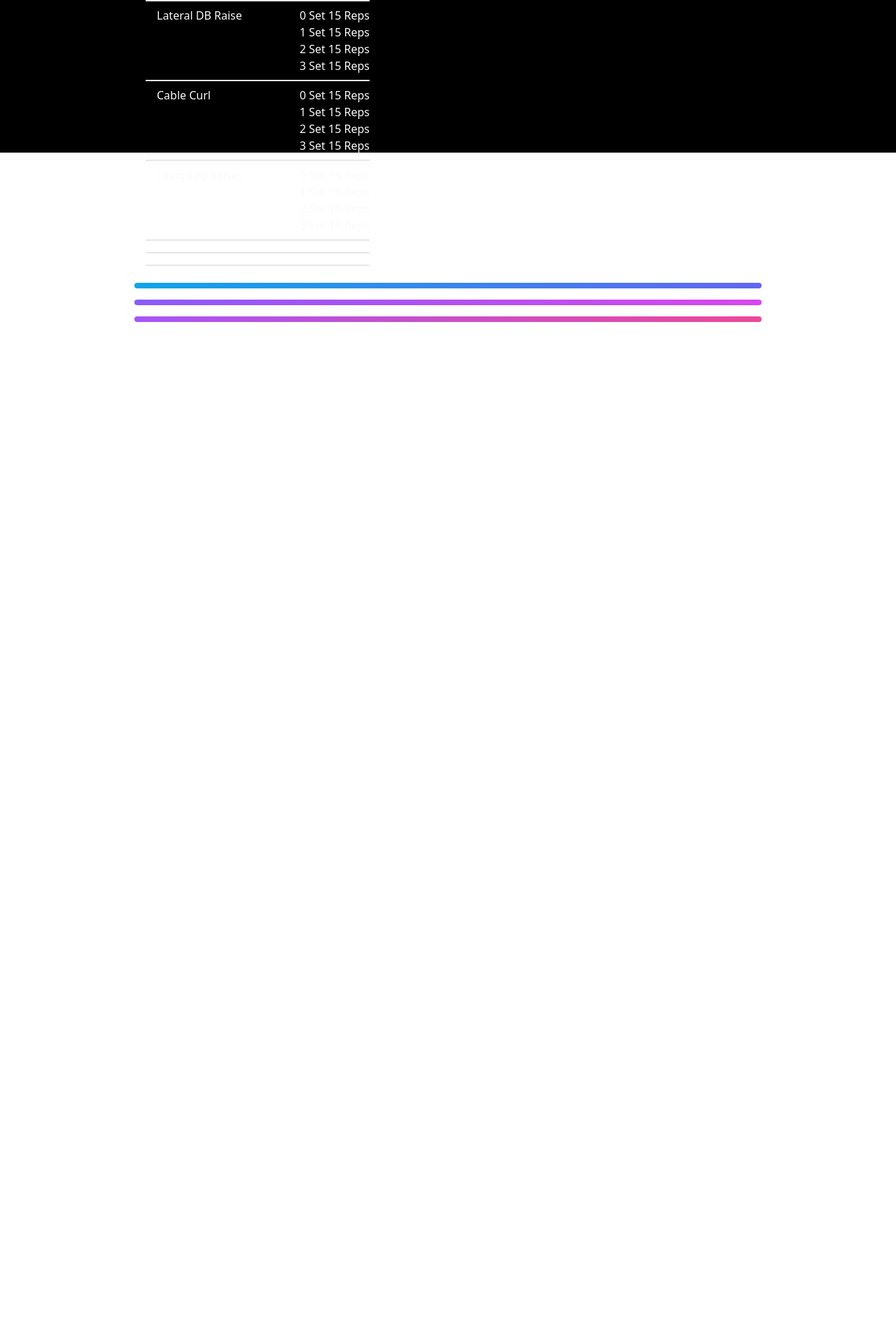
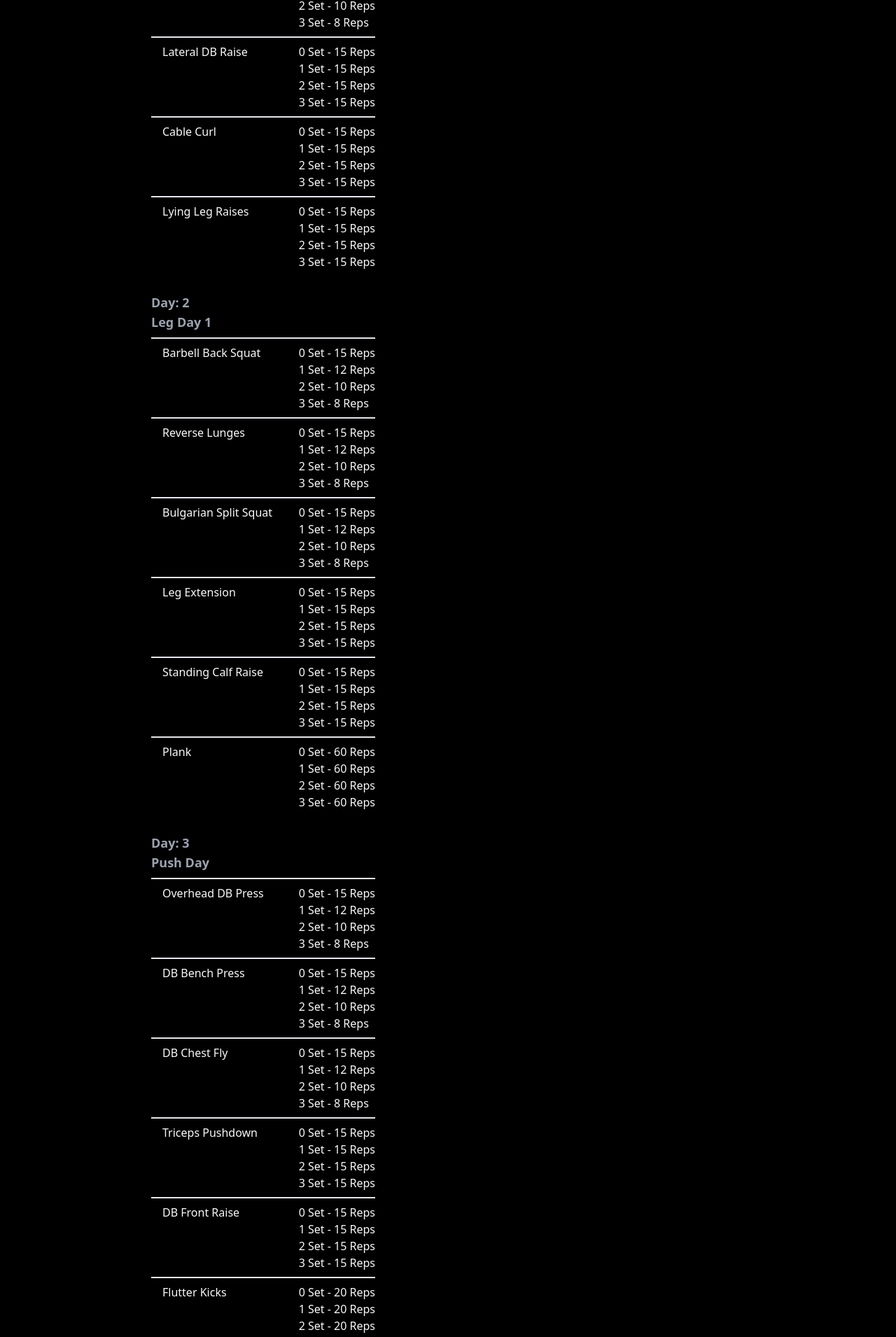
Before and after one commit to andrewgilliland/open-fit, a Next.js app: page / in a window 1280 px wide. Shown: the part 582-2492 px from the top of the page at 70% size. Before the commit the page ends 1042 px from the top, so only its background shows below. Built offline with nearby package versions, Linux system fonts and the light colour scheme.

Commit message:
feat: initial commit

```diff
--- /dev/null
+++ b/components/Program.tsx
@@ -0,0 +1,39 @@
+import { Program } from '../lib/types'
+
+const ProgramCard = ({ program }: { program: Program }) => {
+  const { name, workouts } = program
+  return (
+    <div className="text-gray-50">
+      <h2 className="text-gray-100 text-xl font-semibold">
+        {program.name} Program
+      </h2>
+      {program.workouts.map(({ day, name, exercises }) => (
+        <div className="ml-4 mt-4 p-2">
+          <div className="text-gray-400 text-lg font-semibold">
+            <div>Day: {day}</div>
+            <div>{name}</div>
+          </div>
+          <div>
+            {exercises.map(({ name, sets }) => (
+              <div className=" border-t-2 max-w-xs mt-2">
+                <div className="flex justify-between mt-2">
+                  <div className="ml-4">{name}</div>
+                  <div className="flex flex-col">
+                    {sets &&
+                      sets.map((set, i) => (
+                        <div className="">
+                          {i} Set - {set} Reps
+                        </div>
+                      ))}
+                  </div>
+                </div>
+              </div>
+            ))}
+          </div>
+        </div>
+      ))}
+    </div>
+  )
+}
+
+export default ProgramCard
--- a/data/programs.ts
+++ b/data/programs.ts
@@ -1,50 +1,5 @@
 export const programOne = {
-  name: 'PLPL',
-  workouts: [
-    {
-      day: 1,
-      name: 'Pull Day',
-      exercises: [
-        {
-          name: 'Lat Pulldown',
-          targetGroup: 'Back',
-          sets: [15, 12, 10, 8],
-        },
-        {
-          name: 'Cable Row',
-          targetGroup: 'Back',
-          sets: [15, 12, 10, 8],
-        },
-        {
-          name: 'Face Pull',
-          targetGroup: 'Traps',
-          sets: [15, 12, 10, 8],
-        },
-        {
-          name: 'Lateral DB Raise',
-          targetGroup: 'Delts',
-          sets: [15, 15, 15, 15],
-        },
-        {
-          name: 'Cable Curl',
-          targetGroup: 'Latissimus Dorsi',
-          sets: [15, 15, 15, 15],
-        },
-        {
-          name: 'Lying Leg Raises',
-          targetGroup: 'Latissimus Dorsi',
-          sets: [15, 15, 15, 15],
-        },
-        { day: 2 },
-        { day: 3 },
-        { day: 4 },
-      ],
-    },
-  ],
-}
-
-export const programTwo = {
-  name: 'PPL',
+  name: '4 Day/Week Push/Legs/Pull/Legs',
   workouts: [
     {
       day: 1,
@@ -82,7 +37,232 @@ export const programTwo = {
         },
       ],
     },
-    { day: 2 },
-    { day: 3 },
+    {
+      day: 2,
+      name: 'Leg Day 1',
+      exercises: [
+        {
+          name: 'Barbell Back Squat',
+          targetGroup: 'Legs',
+          sets: [15, 12, 10, 8],
+        },
+        {
+          name: 'Reverse Lunges',
+          targetGroup: 'Leg',
+          sets: [15, 12, 10, 8],
+        },
+        {
+          name: 'Bulgarian Split Squat',
+          targetGroup: 'Legs',
+          sets: [15, 12, 10, 8],
+        },
+        {
+          name: 'Leg Extension',
+          targetGroup: 'Quads',
+          sets: [15, 15, 15, 15],
+        },
+        {
+          name: 'Standing Calf Raise',
+          targetGroup: 'Calves',
+          sets: [15, 15, 15, 15],
+        },
+        {
+          name: 'Plank',
+          targetGroup: 'Core',
+          sets: [60, 60, 60, 60],
+        },
+      ],
+    },
+    {
+      day: 3,
+      name: 'Push Day',
+      exercises: [
+        {
+          name: 'Overhead DB Press',
+          targetGroup: 'Shoulders',
+          sets: [15, 12, 10, 8],
+        },
+        {
+          name: 'DB Bench Press',
+          targetGroup: 'Chest',
+          sets: [15, 12, 10, 8],
+        },
+        {
+          name: 'DB Chest Fly',
+          targetGroup: 'Chest',
+          sets: [15, 12, 10, 8],
+        },
+        {
+          name: 'Triceps Pushdown',
+          targetGroup: 'Triceps',
+          sets: [15, 15, 15, 15],
+        },
+        {
+          name: 'DB Front Raise',
+          targetGroup: 'Delts',
+          sets: [15, 15, 15, 15],
+        },
+        {
+          name: 'Flutter Kicks',
+          targetGroup: 'Core',
+          sets: [20, 20, 20, 20],
+        },
+      ],
+    },
+    {
+      day: 4,
+      name: 'Leg Day 2',
+      exercises: [
+        {
+          name: 'Barbell Deadlift',
+          targetGroup: 'Legs',
+          sets: [15, 12, 10, 8],
+        },
+        {
+          name: 'Walking Lunges',
+          targetGroup: 'Legs',
+          sets: [12, 12, 12, 12],
+        },
+        {
+          name: 'DB Romanian Deadlift',
+          targetGroup: 'Legs',
+          sets: [15, 12, 10, 8],
+        },
+        {
+          name: 'Lying Leg Curl',
+          targetGroup: 'Hamstrings',
+          sets: [15, 15, 15, 15],
+        },
+        {
+          name: 'Seated Calf Raise',
+          targetGroup: 'Calves',
+          sets: [15, 15, 15, 15],
+        },
+        {
+          name: 'Mountain Climbers',
+          targetGroup: 'Core',
+          sets: [20, 20, 20, 20],
+        },
+      ],
+    },
   ],
 }
+
+export const programTwo = {
+  name: '3 Day/Week Pull/Legs/Push',
+  workouts: [
+    {
+      day: 1,
+      name: 'Pull Day',
+      exercises: [
+        {
+          name: 'Lat Pulldown',
+          targetGroup: 'Back',
+          sets: [15, 12, 10, 8],
+        },
+        {
+          name: 'Cable Row',
+          targetGroup: 'Back',
+          sets: [15, 12, 10, 8],
+        },
+        {
+          name: 'Face Pull',
+          targetGroup: 'Traps',
+          sets: [15, 12, 10, 8],
+        },
+        {
+          name: 'Lateral DB Raise',
+          targetGroup: 'Delts',
+          sets: [15, 15, 15, 15],
+        },
+        {
+          name: 'Cable Curl',
+          targetGroup: 'Latissimus Dorsi',
+          sets: [15, 15, 15, 15],
+        },
+        {
+          name: 'Lying Leg Raises',
+          targetGroup: 'Latissimus Dorsi',
+          sets: [15, 15, 15, 15],
+        },
+      ],
+    },
+    {
+      day: 2,
+      name: 'Leg Day',
+      exercises: [
+        {
+          name: 'Barbell Back Squat',
+          targetGroup: 'Legs',
+          sets: [15, 12, 10, 8],
+        },
+        {
+          name: 'Reverse Lunges',
+          targetGroup: 'Leg',
+          sets: [15, 12, 10, 8],
+        },
+        {
+          name: 'DB Romanian Deadlift',
+          targetGroup: 'Legs',
+          sets: [15, 12, 10, 8],
+        },
+        {
+          name: 'Leg Extension',
+          targetGroup: 'Quads',
+          sets: [15, 15, 15],
+        },
+        {
+          name: 'Lying Leg Curls',
+          targetGroup: 'Hamstrings',
+          sets: [15, 15, 15],
+        },
+        {
+          name: 'Standing Calf Raise',
+          targetGroup: 'Calves',
+          sets: [15, 15, 15, 15],
+        },
+        {
+          name: 'Plank',
+          targetGroup: 'Core',
+          sets: [60, 60, 60, 60],
+        },
+      ],
+    },
+    {
+      day: 3,
+      name: 'Push Day',
+      exercises: [
+        {
+          name: 'Overhead DB Press',
+          targetGroup: 'Shoulders',
+          sets: [15, 12, 10, 8],
+        },
+        {
+          name: 'DB Bench Press',
+          targetGroup: 'Chest',
+          sets: [15, 12, 10, 8],
+        },
+        {
+          name: 'DB Chest Fly',
+          targetGroup: 'Chest',
+          sets: [15, 12, 10, 8],
+        },
+        {
+          name: 'Triceps Pushdown',
+          targetGroup: 'Triceps',
+          sets: [15, 15, 15, 15],
+        },
+        {
+          name: 'DB Front Raise',
+          targetGroup: 'Delts',
+          sets: [15, 15, 15, 15],
+        },
+        {
+          name: 'Flutter Kicks',
+          targetGroup: 'Core',
+          sets: [20, 20, 20, 20],
+        },
+      ],
+    },
+  ],
+}
--- /dev/null
+++ b/lib/types.ts
@@ -0,0 +1,16 @@
+export type Program = {
+  name: string
+  workouts: Workout[]
+}
+
+export type Workout = {
+  day: number
+  name: string
+  exercises: Exercise[]
+}
+
+export type Exercise = {
+  name: string
+  targetGroup: string
+  sets: number[]
+}
--- a/package.json
+++ b/package.json
@@ -1,5 +1,5 @@
 {
-  "name": "andrewgilliland",
+  "name": "open-fit",
   "version": "0.1.0",
   "private": true,
   "scripts": {
--- a/pages/index.tsx
+++ b/pages/index.tsx
@@ -1,10 +1,11 @@
 import type { NextPage } from 'next'
 import Head from 'next/head'
 import { programOne, programTwo } from '../data/programs'
+import Program from '../components/Program'
 
 const Home: NextPage = () => {
   return (
-    <div className="bg-black h-screen">
+    <div className="bg-black">
       <Head>
         <title>Fitness Programs</title>
         <meta name="description" content="Generated by create next app" />
@@ -17,39 +18,12 @@ const Home: NextPage = () => {
             Fitness Programs
           </h1>
           <div className="space-y-4 mt-4">
-            <div className="h-2 rounded-lg bg-gradient-to-r from-cyan-500 to-blue-500"></div>
-            <div className="text-gray-50">
-              <h2 className="text-gray-100 text-xl font-semibold">
-                {programOne.name}
-              </h2>
-              {programOne.workouts.map(({ day, name, exercises }) => (
-                <div className="ml-4">
-                  <div className="text-gray-400 text-lg font-semibold">
-                    Day: {day} Workout: {name}
-                  </div>
-                  <div>
-                    {exercises.map(({ name, sets }) => (
-                      <div className=" border-t-2 max-w-xs mt-2">
-                        <div className="flex justify-between mt-2">
-                          <div className="ml-4">{name}</div>
-                          <div className="flex flex-col">
-                            {sets &&
-                              sets.map((set, i) => (
-                                <div className="">
-                                  {i} Set {set} Reps
-                                </div>
-                              ))}
-                          </div>
-                        </div>
-                      </div>
-                    ))}
-                  </div>
-                </div>
-              ))}
-            </div>
-            <div className="h-2 rounded-lg bg-gradient-to-r from-sky-500 to-indigo-500"></div>
-            <div className="h-2 rounded-lg bg-gradient-to-r from-violet-500 to-fuchsia-500"></div>
-            <div className="h-2 rounded-lg bg-gradient-to-r from-purple-500 to-pink-500"></div>
+            <div className="h-2 rounded-lg bg-gradient-to-r from-cyan-500 to-blue-500" />
+            <Program program={programOne} />
+            <div className="h-2 rounded-lg bg-gradient-to-r from-sky-500 to-indigo-500" />
+            <Program program={programTwo} />
+            <div className="h-2 rounded-lg bg-gradient-to-r from-violet-500 to-fuchsia-500" />
+            <div className="h-2 rounded-lg bg-gradient-to-r from-purple-500 to-pink-500" />
           </div>
         </section>
       </main>
```
